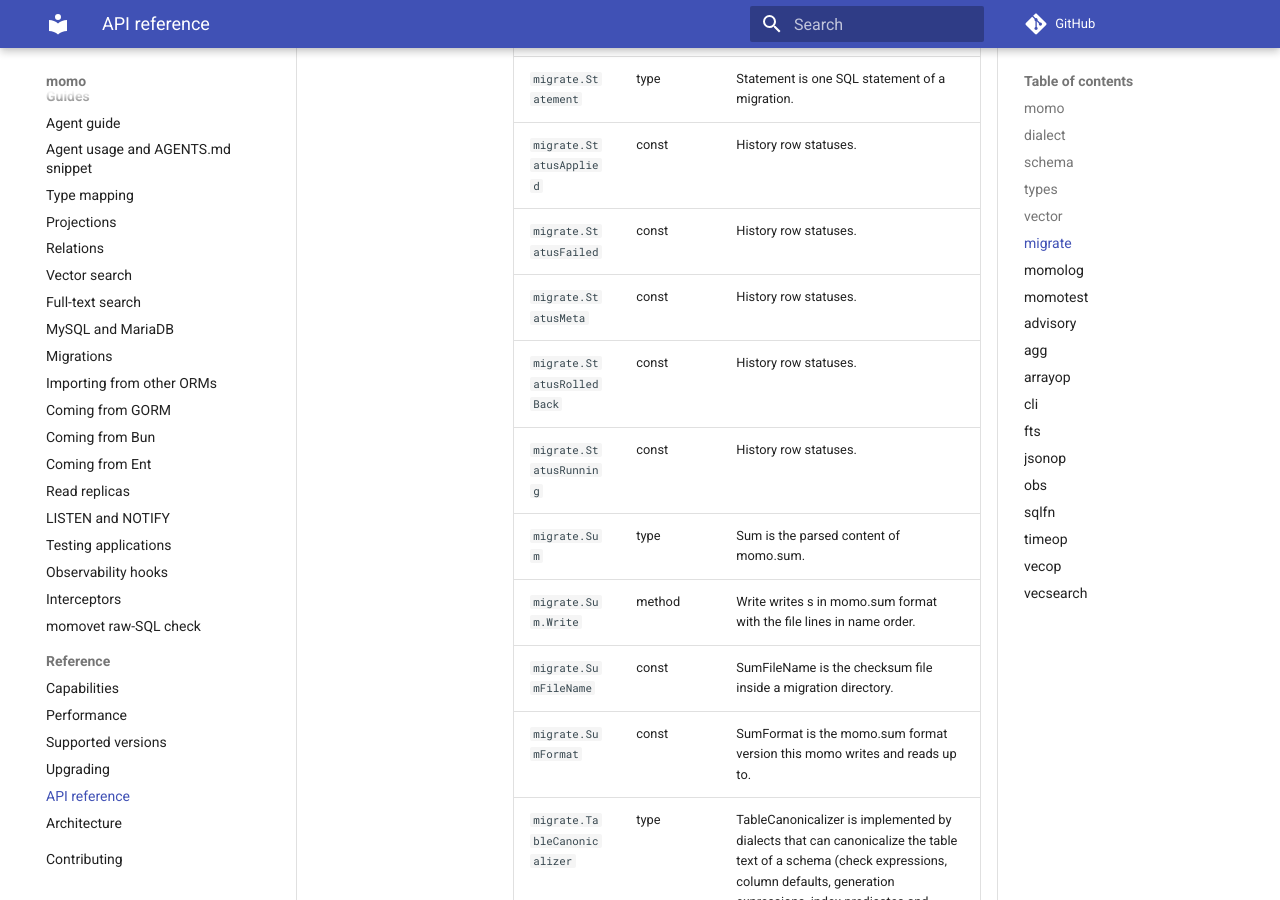
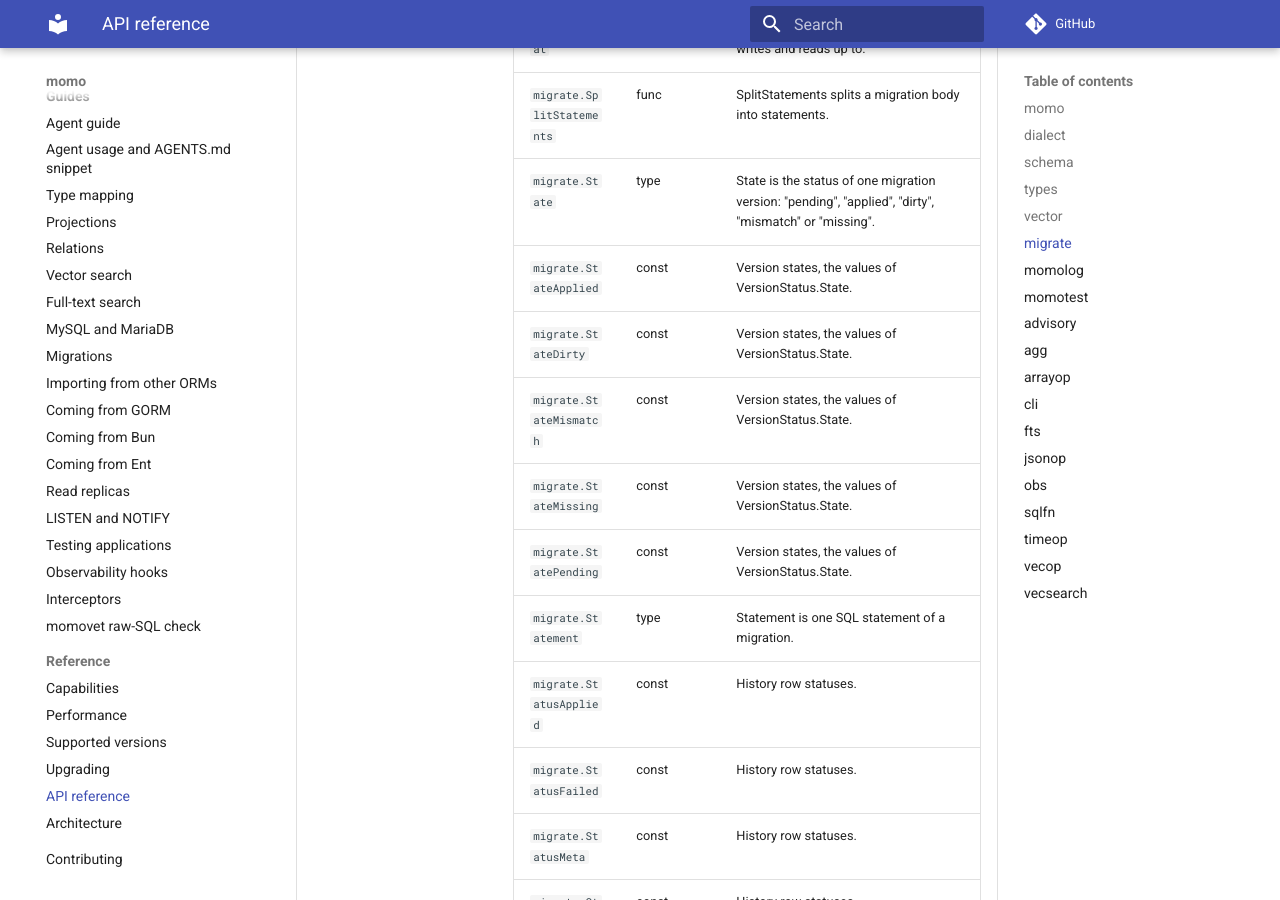
Before and after one commit to azrtydxb/momo, an MkDocs documentation site: the page built from docs/reference.md, in a window 1280 px wide and 900 px high, scrolled down 100706 px. Built offline with MkDocs 1.6.1 and Material for MkDocs 9.7.7, drawn with Linux system fonts in a browser that asks for light colours; comment, search, counter and statistics services are not loaded; the version menu is left out; some of the changed text lies outside the part shown.

Commit message:
fix(migrate): list every introspect key, regenerate reference

```diff
--- a/docs/reference.md
+++ b/docs/reference.md
@@ -824,6 +824,7 @@ Import path: `github.com/azrtydxb/momo/migrate`
 | `migrate.ChangeKind`                      | type   | ChangeKind names the kind of a schema change.                                                                                                                                                                                                                      |
 | `migrate.ComputeSum`                      | func   | ComputeSum hashes every file in fsys, including nested directories, except the root momo.sum and dotfiles or dot directories (.DS_Store, .git and the .momo-*.tmp files of an interrupted write), which are skipped everywhere in the walk.                        |
 | `migrate.Config`                          | type   | Config is the engine configuration.                                                                                                                                                                                                                                |
+| `migrate.ConfigFromFile`                  | func   | ConfigFromFile reads the momo.yaml at path in fsys, for example an embedded one, and returns the engine options its migrate: section and introspect.only describe: schemas, exclude, external_extensions, lock_timeout, statement_timeout and only.                |
 | `migrate.CreateEnum`                      | const  | Change kinds produced by Diff.                                                                                                                                                                                                                                     |
 | `migrate.CreateExtension`                 | const  | Change kinds produced by Diff.                                                                                                                                                                                                                                     |
 | `migrate.CreateFunction`                  | const  | Change kinds produced by Diff.                                                                                                                                                                                                                                     |
@@ -953,6 +954,11 @@ Import path: `github.com/azrtydxb/momo/migrate`
 | `migrate.SnapshotFormat`                  | const  | SnapshotFormat is the snapshot wrapper format version this momo writes and reads up to.                                                                                                                                                                            |
 | `migrate.SplitStatements`                 | func   | SplitStatements splits a migration body into statements.                                                                                                                                                                                                           |
 | `migrate.State`                           | type   | State is the status of one migration version: "pending", "applied", "dirty", "mismatch" or "missing".                                                                                                                                                              |
+| `migrate.StateApplied`                    | const  | Version states, the values of VersionStatus.State.                                                                                                                                                                                                                 |
+| `migrate.StateDirty`                      | const  | Version states, the values of VersionStatus.State.                                                                                                                                                                                                                 |
+| `migrate.StateMismatch`                   | const  | Version states, the values of VersionStatus.State.                                                                                                                                                                                                                 |
+| `migrate.StateMissing`                    | const  | Version states, the values of VersionStatus.State.                                                                                                                                                                                                                 |
+| `migrate.StatePending`                    | const  | Version states, the values of VersionStatus.State.                                                                                                                                                                                                                 |
 | `migrate.Statement`                       | type   | Statement is one SQL statement of a migration.                                                                                                                                                                                                                     |
 | `migrate.StatusApplied`                   | const  | History row statuses.                                                                                                                                                                                                                                              |
 | `migrate.StatusFailed`                    | const  | History row statuses.                                                                                                                                                                                                                                              |
```
Also changed, not shown: 2 other files.
